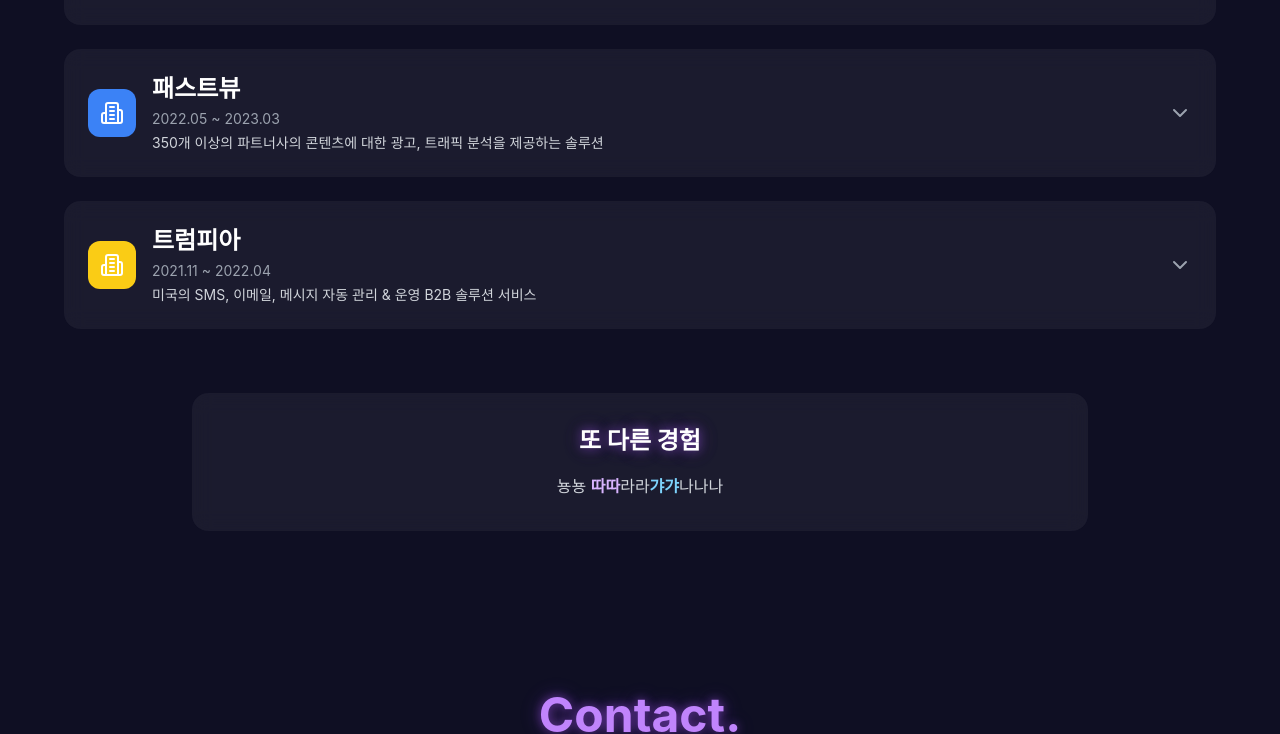
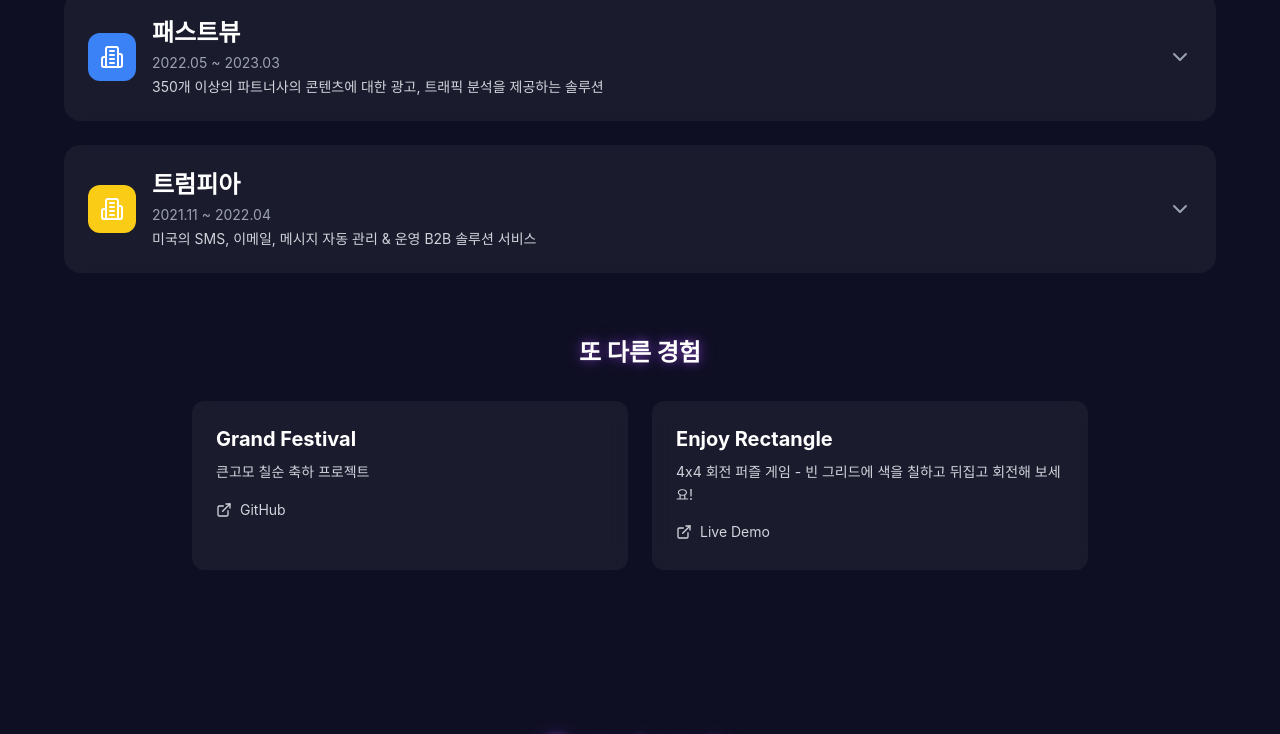
Before and after one commit to DDooTTaa/who-is-jinyong, a Next.js app: page / in a window 1280 px wide. Shown: the part 3177-3911 px from the top of the page. Built offline with nearby package versions, Linux system fonts and the light colour scheme.

Commit message:
EmailJs 설정

```diff
--- a/components/Contact.tsx
+++ b/components/Contact.tsx
@@ -3,7 +3,8 @@
 import { motion } from 'framer-motion'
 import { useInView } from 'framer-motion'
 import { useRef, useState } from 'react'
-import { Mail, Phone, MapPin, Send, Github, Linkedin, Twitter, MessageCircle } from 'lucide-react'
+import { Mail, Phone, MapPin, Send, Github, Linkedin, Twitter, MessageCircle, CheckCircle, XCircle, Loader2 } from 'lucide-react'
+import emailjs from '@emailjs/browser'
 
 const Contact = () => {
   const ref = useRef(null)
@@ -13,11 +14,60 @@ const Contact = () => {
     email: '',
     message: ''
   })
+  const [isSubmitting, setIsSubmitting] = useState(false)
+  const [submitStatus, setSubmitStatus] = useState<'idle' | 'success' | 'error'>('idle')
+  const [statusMessage, setStatusMessage] = useState('')
 
-  const handleSubmit = (e: React.FormEvent) => {
+  const handleSubmit = async (e: React.FormEvent) => {
     e.preventDefault()
-    // Handle form submission here
-    console.log('Form submitted:', formData)
+    setIsSubmitting(true)
+    setSubmitStatus('idle')
+    setStatusMessage('')
+
+    try {
+      const serviceId = process.env.NEXT_PUBLIC_EMAILJS_SERVICE_ID || ''
+      const templateId = process.env.NEXT_PUBLIC_EMAILJS_TEMPLATE_ID || ''
+      const publicKey = process.env.NEXT_PUBLIC_EMAILJS_PUBLIC_KEY || ''
+
+      if (!serviceId || !templateId || !publicKey) {
+        throw new Error('EmailJS 환경 변수가 설정되지 않았습니다.')
+      }
+
+      await emailjs.send(
+        serviceId,
+        templateId,
+        {
+          from_name: formData.name,
+          from_email: formData.email,
+          message: formData.message,
+        },
+        publicKey
+      )
+
+      setSubmitStatus('success')
+      setStatusMessage('메시지가 성공적으로 전송되었습니다!')
+      setFormData({ name: '', email: '', message: '' })
+
+      // 3초 후 상태 초기화
+      setTimeout(() => {
+        setSubmitStatus('idle')
+        setStatusMessage('')
+      }, 3000)
+    } catch (error: any) {
+      console.error('EmailJS Error:', error)
+      setSubmitStatus('error')
+
+      // Gmail API 인증 오류에 대한 구체적인 메시지
+      if (error?.text?.includes('insufficient authentication scopes') || error?.text?.includes('Gmail_API')) {
+        setStatusMessage('Gmail 인증 오류: EmailJS 대시보드에서 Gmail 서비스를 재연동해주세요.')
+      } else if (error?.text) {
+        setStatusMessage(`전송 실패: ${error.text}`)
+      } else {
+        setStatusMessage('메시지 전송에 실패했습니다. 다시 시도해주세요.')
+      }
+    } finally {
+      setIsSubmitting(false)
+    }
   }
 
   const handleChange = (e: React.ChangeEvent<HTMLInputElement | HTMLTextAreaElement>) => {
@@ -219,14 +269,47 @@ const Contact = () => {
                   />
                 </div>
 
+                {submitStatus !== 'idle' && (
+                  <motion.div
+                    initial={{ opacity: 0, y: -10 }}
+                    animate={{ opacity: 1, y: 0 }}
+                    className={`p-4 rounded-lg flex items-center space-x-2 ${
+                      submitStatus === 'success'
+                        ? 'bg-green-500/20 text-green-400 border border-green-500/30'
+                        : 'bg-red-500/20 text-red-400 border border-red-500/30'
+                    }`}
+                  >
+                    {submitStatus === 'success' ? (
+                      <CheckCircle size={20} />
+                    ) : (
+                      <XCircle size={20} />
+                    )}
+                    <span className="text-sm">{statusMessage}</span>
+                  </motion.div>
+                )}
+
                 <motion.button
                   type="submit"
-                  whileHover={{ scale: 1.05 }}
-                  whileTap={{ scale: 0.95 }}
-                  className="w-full bg-purple-500 text-white py-3 px-6 rounded-lg font-semibold flex items-center justify-center space-x-2 hover:bg-purple-600 transition-all duration-300"
+                  disabled={isSubmitting}
+                  whileHover={!isSubmitting ? { scale: 1.05 } : {}}
+                  whileTap={!isSubmitting ? { scale: 0.95 } : {}}
+                  className={`w-full bg-purple-500 text-white py-3 px-6 rounded-lg font-semibold flex items-center justify-center space-x-2 transition-all duration-300 ${
+                    isSubmitting
+                      ? 'opacity-50 cursor-not-allowed'
+                      : 'hover:bg-purple-600'
+                  }`}
                 >
-                  <Send size={20} />
-                  <span>메시지 보내기</span>
+                  {isSubmitting ? (
+                    <>
+                      <Loader2 size={20} className="animate-spin" />
+                      <span>전송 중...</span>
+                    </>
+                  ) : (
+                    <>
+                      <Send size={20} />
+                      <span>메시지 보내기</span>
+                    </>
+                  )}
                 </motion.button>
               </form>
             </div>
--- a/components/Projects.tsx
+++ b/components/Projects.tsx
@@ -435,19 +435,57 @@ const Projects = () => {
           variants={containerVariants}
           initial="hidden"
           animate={isInView ? "visible" : "hidden"}
-          className="mt-16 text-center"
+          className="mt-16"
         >
           <motion.div
             variants={itemVariants}
-            className="glass-effect p-8 rounded-2xl max-w-4xl mx-auto"
+            className="text-center mb-8"
           >
             <h3 className="text-2xl font-bold mb-4 text-glow">또 다른 경험</h3>
-            <p className="text-gray-300 leading-relaxed">
-              뇽뇽 <span className="text-cosmic-300 font-semibold">따따</span>라라
-              <span className="text-mystic-300 font-semibold">갸갸</span>
-              나나나
-            </p>
           </motion.div>
+          <div className="grid md:grid-cols-2 gap-6 max-w-4xl mx-auto">
+            <motion.div
+              variants={itemVariants}
+              className="glass-effect rounded-xl p-6 hover:bg-white/5 transition-colors"
+            >
+              <h4 className="text-xl font-bold text-white mb-2">Grand Festival</h4>
+              <p className="text-gray-300 text-sm leading-relaxed mb-4">
+                큰고모 칠순 축하 프로젝트
+              </p>
+              <motion.a
+                href="https://github.com/sonyong4013/grandFestival/tree/main/grand_festival"
+                target="_blank"
+                rel="noopener noreferrer"
+                whileHover={{ scale: 1.05 }}
+                whileTap={{ scale: 0.95 }}
+                className="inline-flex items-center space-x-2 text-gray-300 hover:text-white transition-colors"
+              >
+                <ExternalLink size={16} />
+                <span className="text-sm">GitHub</span>
+              </motion.a>
+            </motion.div>
+
+            <motion.div
+              variants={itemVariants}
+              className="glass-effect rounded-xl p-6 hover:bg-white/5 transition-colors"
+            >
+              <h4 className="text-xl font-bold text-white mb-2">Enjoy Rectangle</h4>
+              <p className="text-gray-300 text-sm leading-relaxed mb-4">
+                4x4 회전 퍼즐 게임 - 빈 그리드에 색을 칠하고 뒤집고 회전해 보세요!
+              </p>
+              <motion.a
+                href="https://enjoy-rectangle.vercel.app/puzzle"
+                target="_blank"
+                rel="noopener noreferrer"
+                whileHover={{ scale: 1.05 }}
+                whileTap={{ scale: 0.95 }}
+                className="inline-flex items-center space-x-2 text-gray-300 hover:text-white transition-colors"
+              >
+                <ExternalLink size={16} />
+                <span className="text-sm">Live Demo</span>
+              </motion.a>
+            </motion.div>
+          </div>
         </motion.div>
       </div>
     </section>
--- a/components/Skills.tsx
+++ b/components/Skills.tsx
@@ -118,13 +118,6 @@ const Skills = () => {
               Skills.
             </span>
           </motion.h2>
-
-          <motion.p
-            variants={itemVariants}
-            className="text-xl text-gray-300 max-w-3xl mx-auto leading-relaxed"
-          >
-            웹/앱 서비스 개발과 운영 경험을 바탕으로 쌓아온 기술 스택을 소개합니다.
-          </motion.p>
         </motion.div>
 
         <motion.div
--- a/package.json
+++ b/package.json
@@ -3,12 +3,13 @@
   "version": "0.1.0",
   "private": true,
   "scripts": {
-    "dev": "next dev",
+    "dev": "next dev -p 3002",
     "build": "next build",
     "start": "next start",
     "lint": "next lint"
   },
   "dependencies": {
+    "@emailjs/browser": "^4.4.1",
     "@heroicons/react": "^2.2.0",
     "framer-motion": "^10.16.16",
     "lucide-react": "^0.294.0",
```
Also changed, not shown: 1 other file (tests, documents, lock files or other folders).
